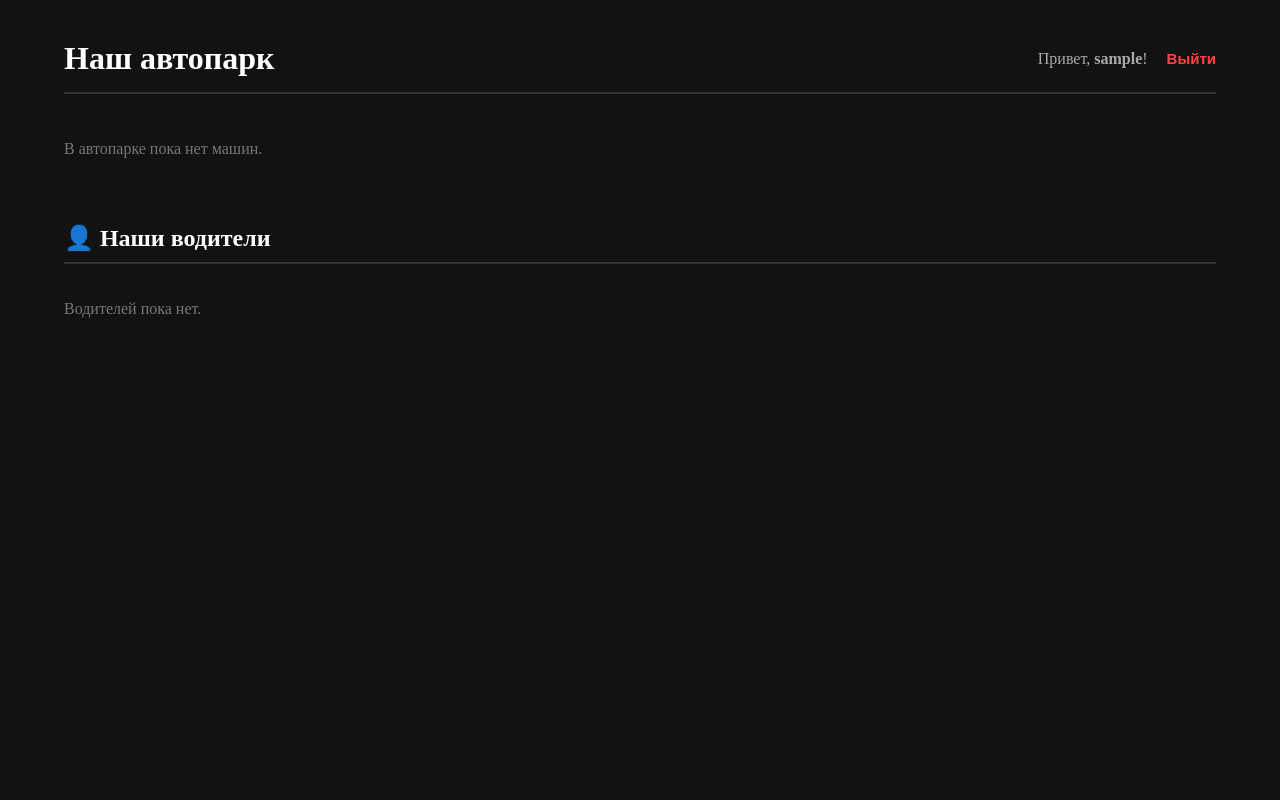
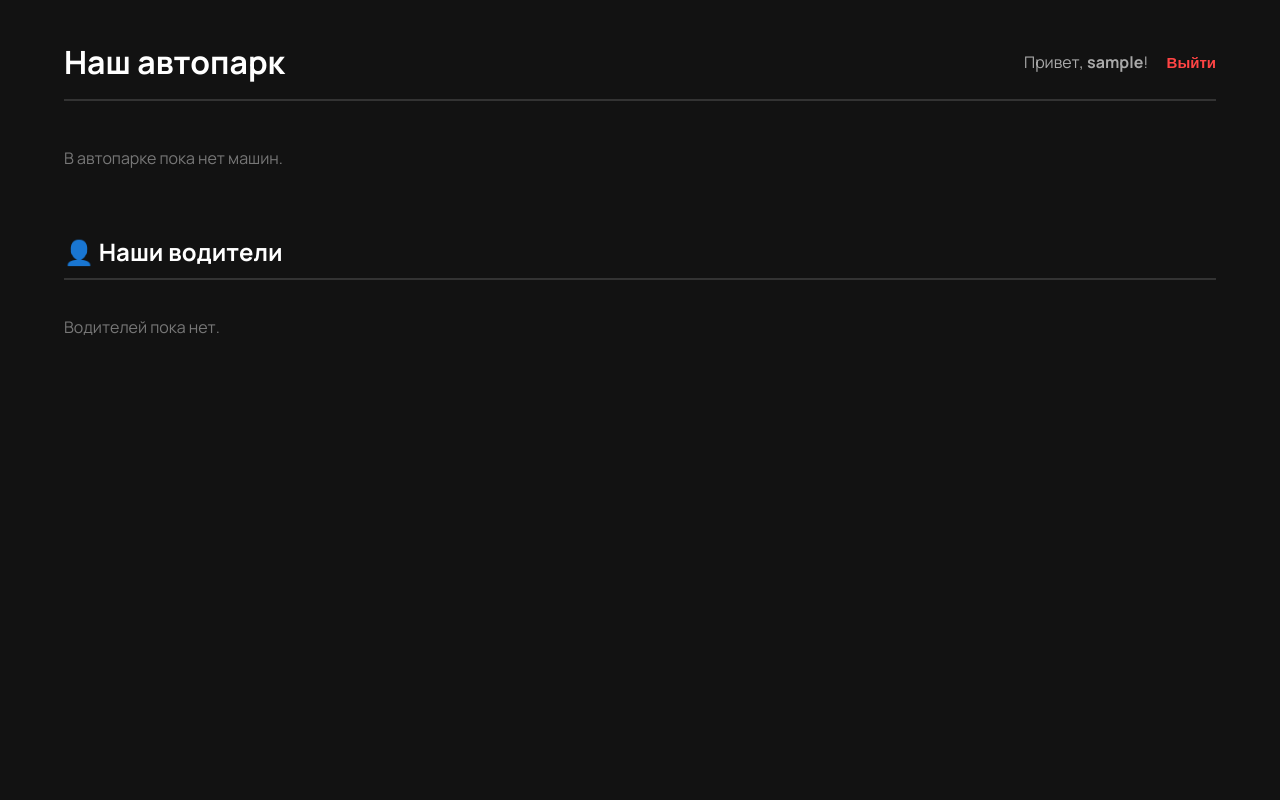
Before and after one commit to malhassik/Logistrim-CRM, a Django app: page / in a window 1280 px wide. Run offline with Django 5.2, Linux system fonts and the light colour scheme; the visitor is signed in with stand-in values (Sample User, id 1); data that the repository does not hold is empty.

Commit message:
change font

```diff
--- a/fleet/templates/fleet/dashboard.html
+++ b/fleet/templates/fleet/dashboard.html
@@ -5,6 +5,9 @@
     <meta charset="UTF-8">
     <meta name="viewport" content="width=device-width, initial-scale=1.0">
     <title>Автопарк | Логистрим</title>
+    <link rel="preconnect" href="https://fonts.googleapis.com">
+    <link rel="preconnect" href="https://fonts.gstatic.com" crossorigin>
+    <link href="https://fonts.googleapis.com/css2?family=Manrope:wght@400;500;600;700&display=swap" rel="stylesheet">
     <style>
         body {
             /* Делаем тело страницы гибким контейнером */
@@ -17,6 +20,8 @@
             color: #e0e0e0;
             margin: 0;
             padding: 0;
+
+            font-family: 'Manrope', 'Segoe UI', Arial, sans-serif;
         }
 
         .container {
--- a/fleet/templates/fleet/driver_detail.html
+++ b/fleet/templates/fleet/driver_detail.html
@@ -5,9 +5,12 @@
     <meta charset="UTF-8">
     <meta name="viewport" content="width=device-width, initial-scale=1.0">
     <title>{{ driver.name }} | Логистрим</title>
+    <link rel="preconnect" href="https://fonts.googleapis.com">
+    <link rel="preconnect" href="https://fonts.gstatic.com" crossorigin>
+    <link href="https://fonts.googleapis.com/css2?family=Manrope:wght@400;500;600;700&display=swap" rel="stylesheet">
     <style>
         body {
-            font-family: 'Segoe UI', Arial, sans-serif;
+            font-family: 'Manrope', 'Segoe UI', Arial, sans-serif;
             background-color: #121212;
             color: #e0e0e0;
             padding: 40px;
--- a/fleet/templates/fleet/fuel_form.html
+++ b/fleet/templates/fleet/fuel_form.html
@@ -3,6 +3,10 @@
 {% block title %}Добавить заправку | Логистрим{% endblock %}
 
 {% block content %}
+
+<link rel="preconnect" href="https://fonts.googleapis.com">
+<link rel="preconnect" href="https://fonts.gstatic.com" crossorigin>
+<link href="https://fonts.googleapis.com/css2?family=Manrope:wght@400;500;600;700&display=swap" rel="stylesheet">
 <style>
     /* Стили для этой конкретной страницы (чтобы форма была красивой) */
     .form-container {
@@ -13,7 +17,7 @@
         border-radius: 10px;
         border: 1px solid #333;
         color: white;
-        font-family: Arial;
+        font-family: 'Manrope', 'Segoe UI', Arial, sans-serif;
     }
 
     .form-group {
--- a/fleet/templates/fleet/login.html
+++ b/fleet/templates/fleet/login.html
@@ -5,10 +5,13 @@
     <meta charset="UTF-8">
     <meta name="viewport" content="width=device-width, initial-scale=1.0">
     <title>Вход | Логистрим</title>
+    <link rel="preconnect" href="https://fonts.googleapis.com">
+    <link rel="preconnect" href="https://fonts.gstatic.com" crossorigin>
+    <link href="https://fonts.googleapis.com/css2?family=Manrope:wght@400;500;600;700&display=swap" rel="stylesheet">
     <style>
         /* Сбрасываем отступы и делаем темный фон на весь экран */
         body {
-            font-family: 'Segoe UI', Arial, sans-serif;
+            font-family: 'Manrope', 'Segoe UI', Arial, sans-serif;
             background-color: #121212;
             color: #e0e0e0;
             margin: 0;
--- a/fleet/templates/fleet/truck_detail.html
+++ b/fleet/templates/fleet/truck_detail.html
@@ -6,10 +6,13 @@
     <meta charset="UTF-8">
     <meta name="viewport" content="width=device-width, initial-scale=1.0">
     <title>{{ truck.brand }} | Логистрим</title>
+    <link rel="preconnect" href="https://fonts.googleapis.com">
+    <link rel="preconnect" href="https://fonts.gstatic.com" crossorigin>
+    <link href="https://fonts.googleapis.com/css2?family=Manrope:wght@400;500;600;700&display=swap" rel="stylesheet">
     <style>
         /* Базовые стили (как на главной) */
         body {
-            font-family: 'Segoe UI', Arial, sans-serif;
+            font-family: 'Manrope', 'Segoe UI', Arial, sans-serif;
             background-color: #121212;
             color: #e0e0e0;
             padding: 40px;
--- a/fleet/templates/fleet/upload_document.html
+++ b/fleet/templates/fleet/upload_document.html
@@ -5,9 +5,12 @@
     <meta charset="UTF-8">
     <meta name="viewport" content="width=device-width, initial-scale=1.0">
     <title>Загрузить документ | Логистрим</title>
+    <link rel="preconnect" href="https://fonts.googleapis.com">
+    <link rel="preconnect" href="https://fonts.gstatic.com" crossorigin>
+    <link href="https://fonts.googleapis.com/css2?family=Inter:wght@400;500;600;700&display=swap" rel="stylesheet">
     <style>
         body {
-            font-family: 'Segoe UI', Arial, sans-serif;
+            font-family: 'Manrope', 'Segoe UI', Arial, sans-serif;
             background-color: #121212;
             color: #e0e0e0;
             padding: 50px;
```
